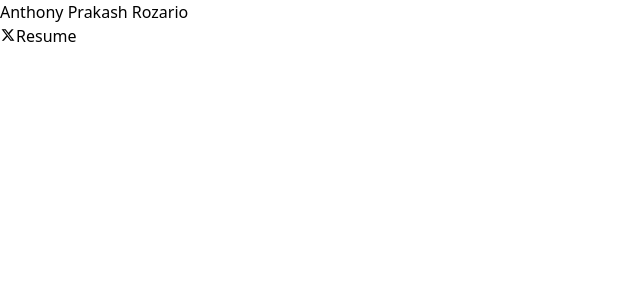
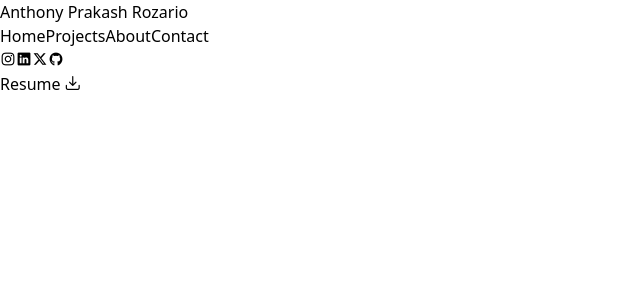
Before and after one commit to anthony-rozario/Profile, a React (Vite) app: page / in a window 1280 px wide. Shown: the top 300 px of the page, without its empty margins (0-640 px from the left). Built offline with nearby package versions, Linux system fonts and the light colour scheme.

Commit message:
new Update

```diff
--- a/index.html
+++ b/index.html
@@ -4,7 +4,6 @@
     <meta charset="UTF-8" />
     <meta name="viewport" content="width=device-width, initial-scale=1.0" />
     <link rel="stylesheet" href="https://cdn.jsdelivr.net/npm/primeicons@latest/primeicons.css">
-
     <style>
       *{
         margin: 0;
--- a/src/App.jsx
+++ b/src/App.jsx
@@ -4,7 +4,10 @@ function App() {
 
   return (
     <>
+    <div className="bg-[#717a8bae]">
       <Header />
+
+      </div>
     </>
   )
 }
--- /dev/null
+++ b/src/components/MetaData.js
@@ -0,0 +1,4 @@
+
+export const Name = "Anthony Prakash Rozario";
+export const Title = "Software Developer";
+export const description ="Hello, I am Anthony Prakash Rozario.";
--- a/src/components/header.jsx
+++ b/src/components/header.jsx
@@ -1,22 +1,48 @@
+import {Name} from "./MetaData"
 
-function Header(){
+function Header() {
+  return (
+    <>
+      <div className="justify-between flex px-[2vw] py-[1vh] shadow-lg z-10 items-center text-slate-50">
+        <a href="/">
+          <h1 className="font-sans uppercase font-semibold text-lg  items-center">
+          {Name}
+          </h1>
+        </a>
 
-  return(
-    <>
-    <div className="justify-between flex px-[2vw] py-[1vh]">
-      <a href="/"><h1 className="font-sans uppercase font-semibold text-lg text-slate-300">Anthony Prakash Rozario</h1></a>
-      <div>
+        <div className="flex gap-6 ">
+        <a href="" className="hover:text-slate-300">Home</a>
+        <a href="" className="hover:text-slate-300">Projects</a>
+        <a href="" className="hover:text-slate-300">About</a>
+        <a href="" className="hover:text-slate-300">Contact</a>
+        </div>
 
+        {/* Social media links  */}
+        <div className="flex gap-6">
+          <div className="flex text-2xl gap-2 items-center">
+            <a href="http://" target="_blank" rel="noopener noreferrer">
+              <i className="pi pi-instagram" />
+            </a>
+            <a href="http://" target="_blank" rel="noopener noreferrer">
+              <i className="pi pi-linkedin" />
+            </a>
+            <a href="http://" target="_blank" rel="noopener noreferrer">
+              <i className="pi pi-twitter" />
+            </a>
+            <a href={`http://`} target="_blank" rel="noopener noreferrer">
+              <i className="pi pi-github" />
+            </a>
+          </div>
+          {/* social media links ends */}
+
+        {/* Resume downloads */}
+          <a className="px-4 py-2 border-2 border-slate-300 bg-slate-950">
+            Resume <i className="pi pi-download"></i>
+          </a>
+        </div>
       </div>
-      <div>
-      <a href="http://" target="_blank" rel="noopener noreferrer">
-            <i className="pi pi-twitter"></i>
-          </a>
-      <a className="px-4 py-2 border-2 border-gray-400 text-gray-400 ">Resume </a>
-      </div>
-    </div>
     </>
-  )
+  );
 }
 
-export default Header
+export default Header;
```
Also changed, not shown: src/components/Intro.jsx (added, +13 -0 lines), public/mainpic.webp (added), 1 other file (tests, documents, lock files or other folders).
